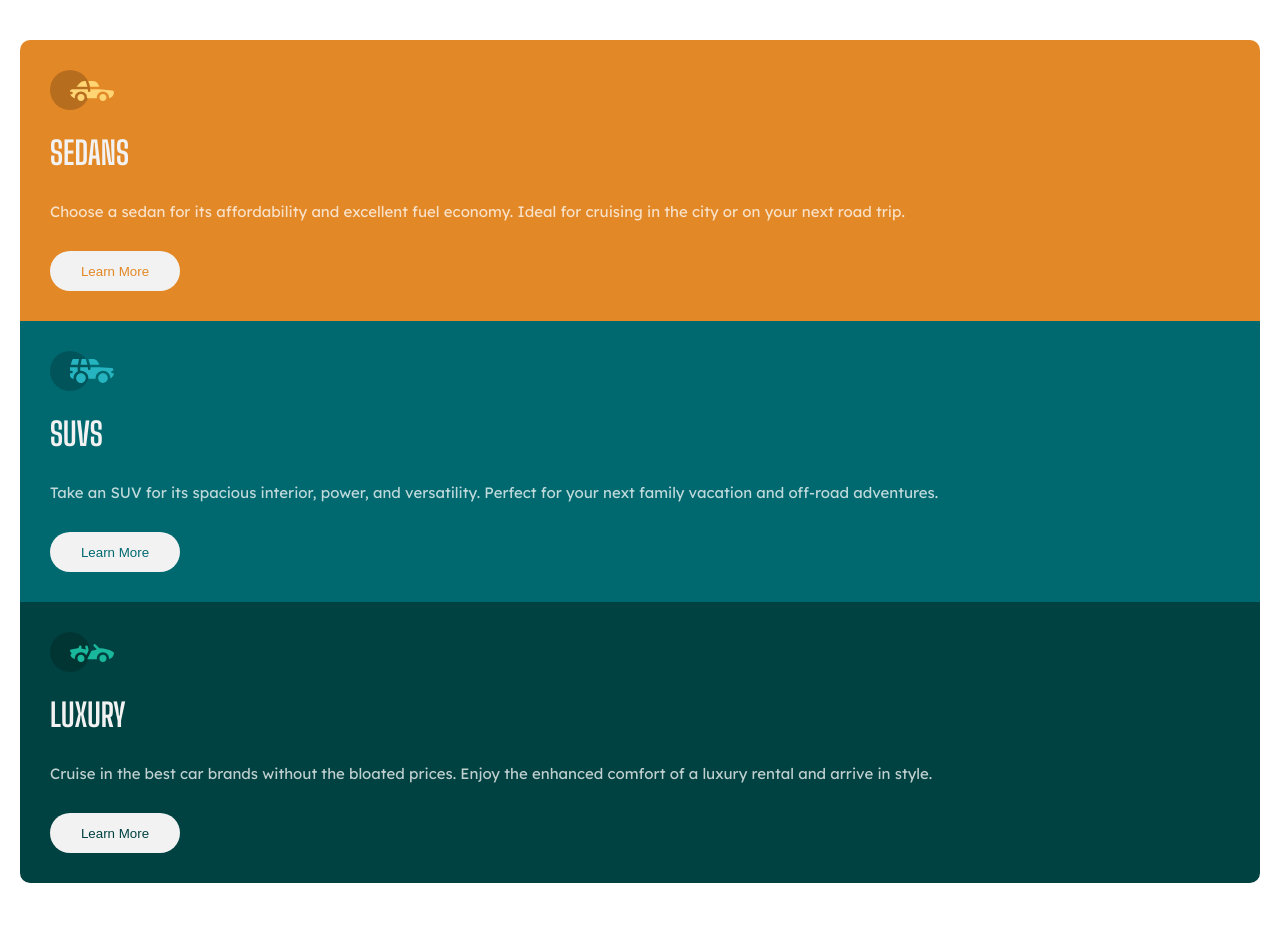
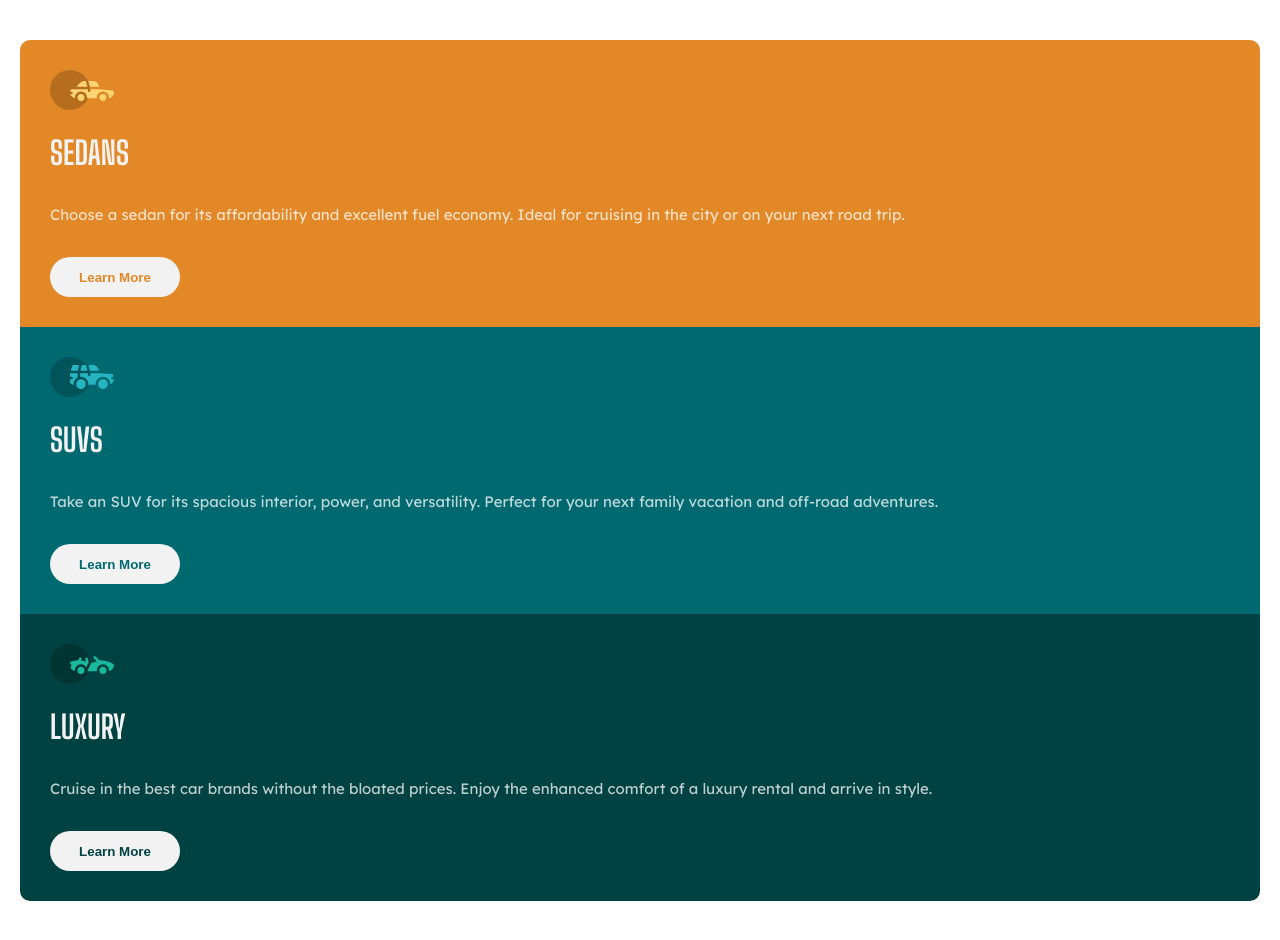
Before and after one commit to Ankit-2001/3-card-preview, a plain HTML site: page index.html in a window 1280 px wide. Drawn offline with Linux system fonts and the light colour scheme.

Commit message:
Increased the line height and make button text bold

```diff
--- a/style.css
+++ b/style.css
@@ -53,6 +53,7 @@ button {
   border: none;
   border-radius: 25px;
   padding: 10px;
+  font-weight: bold;
 }
 
 img {
@@ -65,6 +66,7 @@ p {
   font-family: "Lexend Deca", sans-serif;
   font-weight: 400;
   font-size: 15px;
+  line-height: 25px;
   margin-bottom: 30px;
   padding-right: 20px;
 }
```
